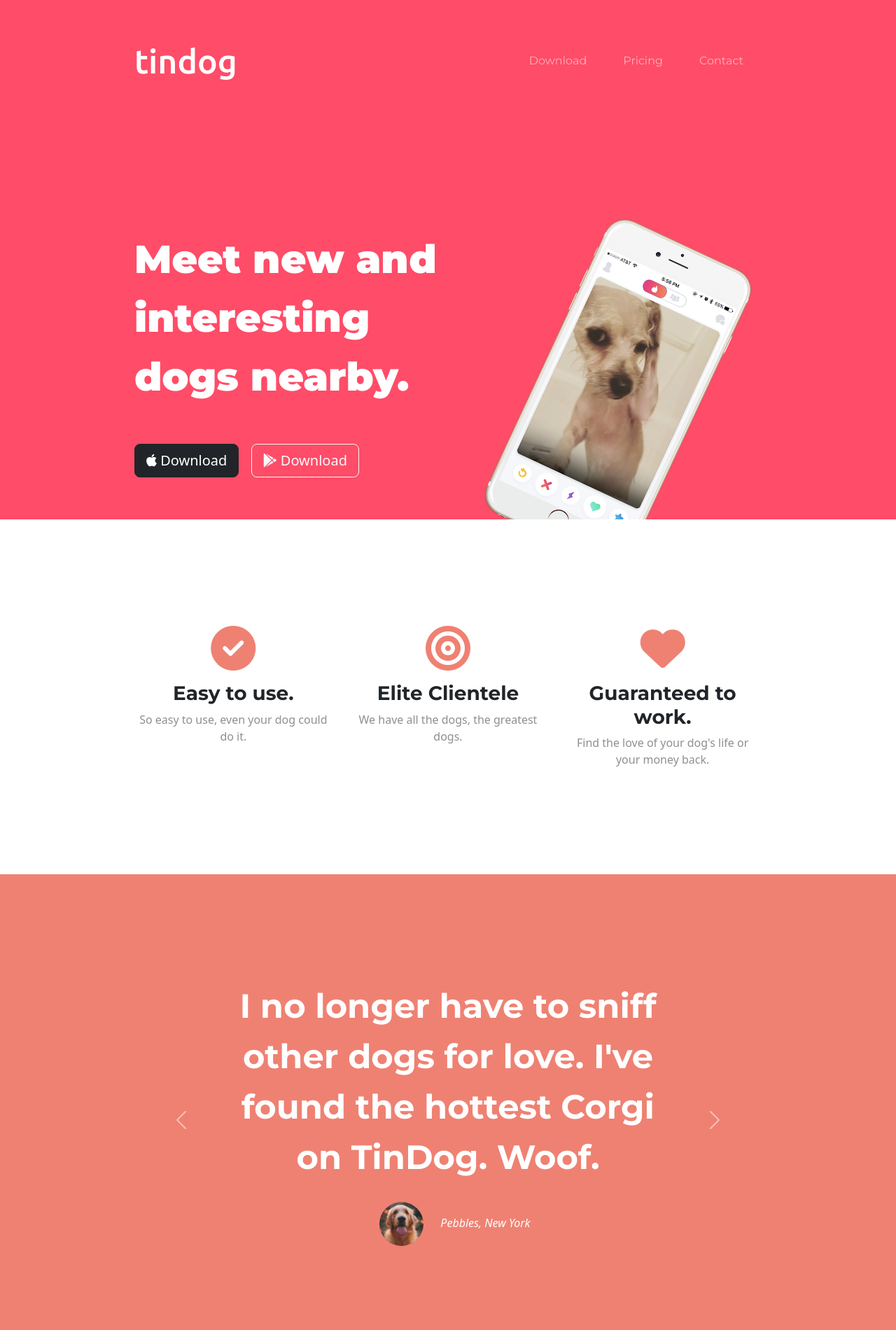
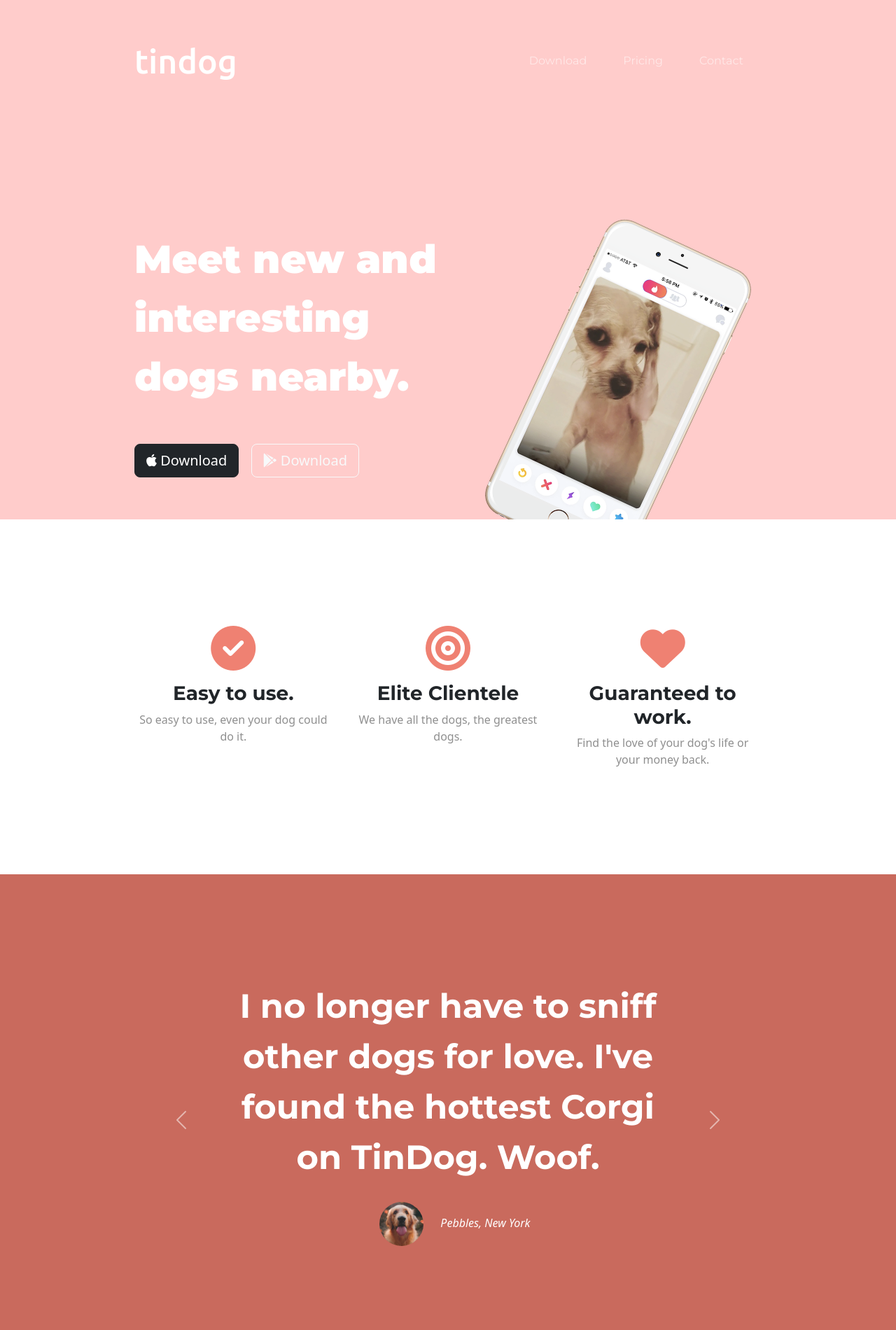
Before and after one commit to MSM7437/Webapp-Oldstyle, a plain HTML site: page index.html in a window 1280 px wide. Shown: the top 1900 px of the page at 70% size. Drawn offline with nearby package versions, Linux system fonts and the light colour scheme.

Commit message:
Update styles.css

```diff
--- a/styles.css
+++ b/styles.css
@@ -7,7 +7,7 @@ h2 { font-family: 'Ubuntu'; }
 h3 { font-family: 'Montserrat'; }
 
 #title {
-    background-color: #ff4c68;
+    background-color: #FFCCCB;
     color: #fff;
 }
 
@@ -71,7 +71,7 @@ h3 { font-family: 'Montserrat'; }
 #testimonials {
     padding: 7% 15%;
     text-align: center;
-    background-color: #ef8172;
+    background-color: #c96a5d;
     color: white;
 }
 
```
